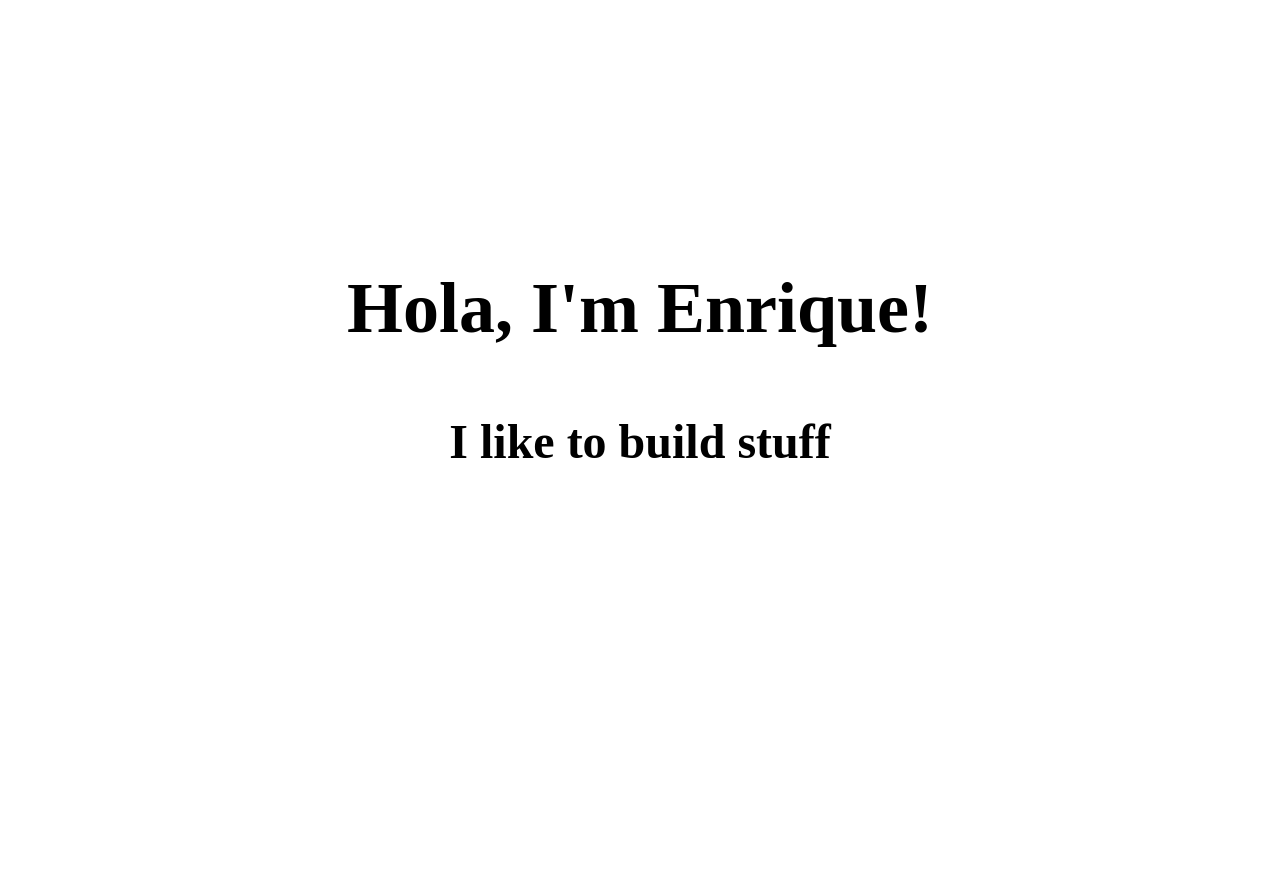
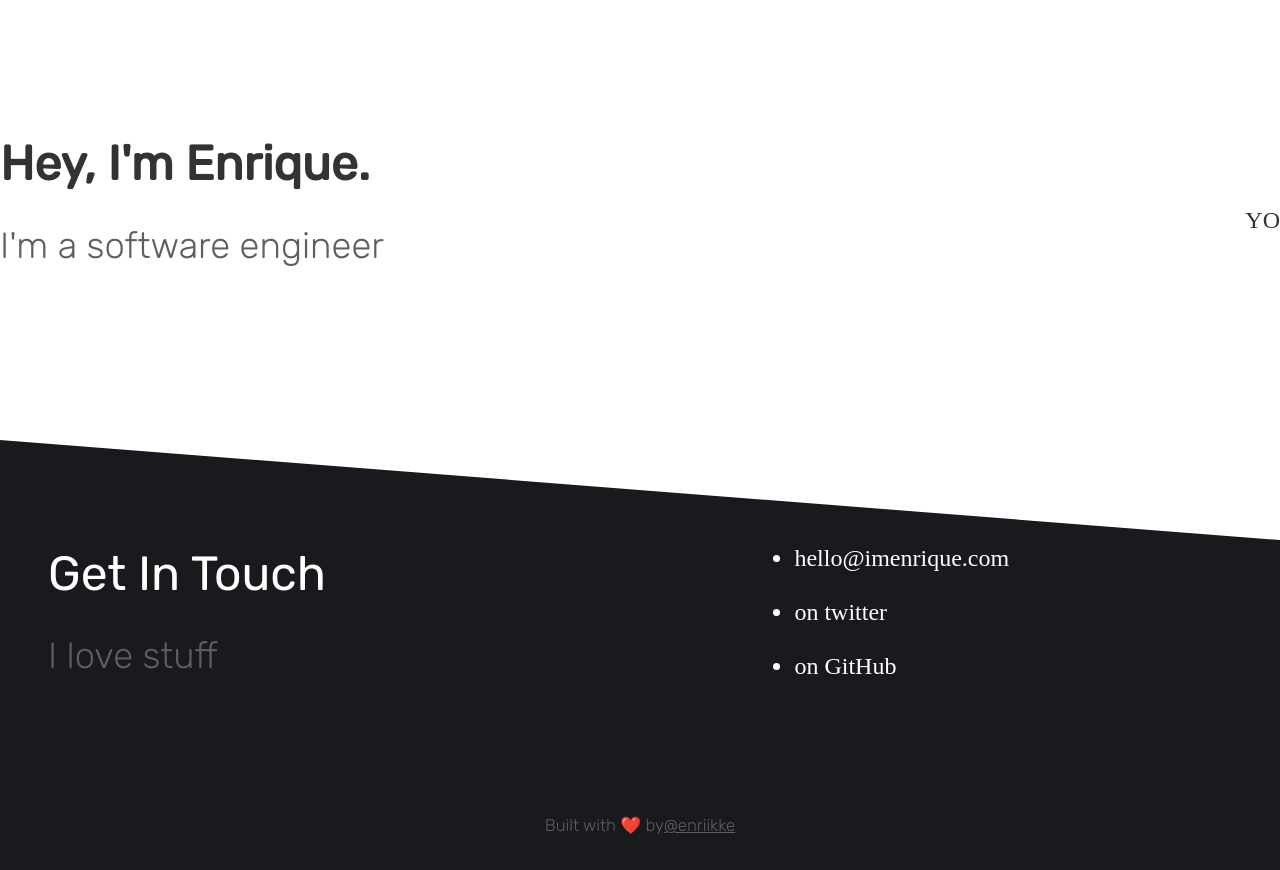
Before and after one commit to enriikke/enriikke.github.io, a Gatsby site: page / in a window 1280 px wide. Before the commit the page ends 800 px from the top, so only its background shows below. Built offline with nearby package versions, Linux system fonts and the light colour scheme; Gatsby itself is replaced by a stand-in of ours.

Commit message:
More visual changes

```diff
--- a/gatsby-config.js
+++ b/gatsby-config.js
@@ -33,5 +33,11 @@ module.exports = {
         icon: `src/images/gatsby-icon.png`, // This path is relative to the root of the site.
       },
     },
+    {
+      resolve: `gatsby-plugin-typography`,
+      options: {
+        pathToConfigModule: `src/utils/typography`,
+      },
+    },
   ],
 }
--- /dev/null
+++ b/src/components/Footer.js
@@ -0,0 +1,105 @@
+import React from "react"
+import styled from 'styled-components';
+
+import { Link } from 'rebass';
+
+const Container = styled.footer`
+  display: flex;
+  flex-direction: column;
+  justify-content: center;
+  align-items: center;
+  min-height: 45vh;
+
+  padding: 0 2em;
+  padding-top: 100px;
+  -webkit-clip-path: polygon(0 0, 100% 100px, 100% 100%, 0 100%);
+  clip-path: polygon(0 0, 100% 100px, 100% 100%, 0 100%);
+  background-color: #101a16;
+  background-color: #191a1d;
+  color: #fff;
+
+  h1 {
+    font-weight: 400;
+  }
+
+  h2 {
+    color: #5e5e5e;
+    font-weight: 300;
+  }
+`;
+
+// const IconLink = styled(Link)`
+//   transition: color 0.5s;
+//   color: ${props => props.theme.colors.primary};
+//
+//   &:hover {
+//     color: ${props => props.theme.colors.primaryLight};
+//   }
+// `;
+
+const IconLink = styled(Link)`
+  transition: color 0.5s;
+  color: #5e5e5e;
+
+  &:hover {
+    color: #fff;
+  }
+`;
+
+const Wrapper = styled.div`
+  display: flex;
+  flex-direction: row;
+  flex-wrap: wrap;
+  justify-content: center;
+  align-items: center;
+  width: 100%;
+  max-width: 1406px;
+`;
+
+const GetInTouch = styled.div`
+  width: 60%;
+`;
+
+const ContactInfo = styled.div`
+  width: 40%;
+`;
+
+const BuiltWithLove = styled.div`
+  margin-top: 4em;
+  color: #5e5e5e;
+  h4 {
+    font-weight: 300;
+    font-size: 0.7em;
+  }
+`;
+
+const Footer = () => (
+  <Container>
+    <Wrapper>
+      <GetInTouch>
+        <h1>Get In Touch</h1>
+        <h2>I love stuff</h2>
+      </GetInTouch>
+
+      <ContactInfo>
+        <ul>
+          <li>hello@imenrique.com</li>
+          <li>on twitter</li>
+          <li>on GitHub</li>
+        </ul>
+      </ContactInfo>
+    </Wrapper>
+
+    <BuiltWithLove>
+      <h4>
+        Built with <span role="img" aria-label="love">❤️</span> by
+
+        <IconLink href="#" target="_blank">
+          @enriikke
+        </IconLink>
+      </h4>
+    </BuiltWithLove>
+  </Container>
+)
+
+export default Footer;
--- a/src/components/layout.js
+++ b/src/components/layout.js
@@ -3,8 +3,9 @@ import PropTypes from 'prop-types'
 import { Helmet } from 'react-helmet';
 import { createGlobalStyle, ThemeProvider } from 'styled-components';
 import { StaticQuery, graphql } from 'gatsby'
+import Footer from './Footer';
 
-const LayoutStyle = createGlobalStyle`
+const GlobalStyle = createGlobalStyle`
 *,
 *::after,
 *::before {
@@ -82,9 +83,12 @@ const Layout = ({ children }) => (
             <link rel="icon" type="image/png" sizes="16x16" href={`https:${profile.favicon16.src}`} />
           </Helmet>
 
-          <LayoutStyle />
+          <GlobalStyle />
           <ThemeProvider theme={{}}>
-            {children}
+            <React.Fragment>
+              {children}
+              <Footer />
+            </React.Fragment>
           </ThemeProvider>
         </React.Fragment>
       );
--- a/src/pages/index.js
+++ b/src/pages/index.js
@@ -3,46 +3,73 @@ import styled from 'styled-components';
 import { Heading } from 'rebass';
 import Layout from "../components/Layout"
 
-const SectionContainer = styled.div`
-  min-height: 100vh;
-  min-width: 320px;
-  max-width: 1366px;
+// const SectionContainer = styled.div`
+//   display: flex;
+//   margin: auto;
+//   flex: 0 1 auto;
+//   flex-direction: column;
+//   justify-content: center;
+//   padding: 5em 1em;
+//   scroll-behavior: smooth;
+// `;
+
+
+// const SectionContainer = styled.main`
+//   min-width: 100vw;
+//   width: 100vw;
+//   display: flex;
+//   flex-direction: column;
+//   justify-content: center;
+//   padding: 1em 5em;
+//   scroll-behavior: smooth;
+// `;
+//
+// const MainHeading = styled.h1`
+//   font-size: 7vw;
+//   color: black;
+// `;
+
+
+const SectionContainer = styled.main`
   display: flex;
-  margin: auto;
-  flex: 0 1 auto;
-  flex-direction: column;
-  justify-content: center;
-  padding: 5em 1em;
-  scroll-behavior: smooth;
+  flex-direction: row;
+  justify-content: space-between;
+  align-items: center;
+  min-height: 55vh;
 `;
 
+const Introduction = styled.div``;
 
+const IntroTitle = styled.h1`
+`;
+
+const IntroSubTitle = styled.h2`
+  color: #5e5e5e;
+  font-weight: 300;
+`;
+
+const SpaceInvader = styled.div``;
 
 
 const IndexPage = () => (
   <Layout>
     <SectionContainer>
-      <Heading
-        textAlign="center"
-        as="h1"
-        color="primary"
-        fontSize={[5, 6, 8]}
-        mb={[3, 4, 5]}
-      >
-        Hola, I'm Enrique!
-      </Heading>
+      <Introduction>
+        <IntroTitle>Hey, I'm Enrique.</IntroTitle>
+        <IntroSubTitle>I'm a software engineer</IntroSubTitle>
+      </Introduction>
 
-      <Heading
-        textAlign="center"
-        as="h2"
-        color="primary"
-        fontSize={[4, 5, 6]}
-        mb={[3, 5]}
-      >
-        I like to build stuff
-      </Heading>
+      <SpaceInvader>YO</SpaceInvader>
     </SectionContainer>
   </Layout>
 )
 
 export default IndexPage
+
+
+
+// <p>
+//         <span role="img" aria-label="love">❤️</span>
+//         <span role="img" aria-label="death">💀</span>
+//         <span role="img" aria-label="robots">🤖</span>
+//       </p>
--- /dev/null
+++ b/src/utils/typography.js
@@ -0,0 +1,35 @@
+import Typography from 'typography'
+
+const typography = new Typography({
+  baseFontSize: '24px',
+  baseLineHeight: 1.5,
+  googleFonts: [
+    {
+      name: 'Rubik',
+      styles: ['300', '400'],
+    },
+    {
+      name: 'Ubuntu',
+      styles: ['300', '400'],
+    },
+    {
+      name: 'Roboto',
+      styles: ['300', '400'],
+    },
+    {
+      name: 'Open Sans',
+      styles: ['300', '400'],
+    },
+  ],
+  headerFontFamily: [
+    'Rubik',
+    'Roboto',
+    'Ubuntu',
+    'Helvetica',
+    'Arial',
+    'sans-serif',
+  ],
+  bodyFontFamily: ['Open Sans', 'Georgia', 'sans-serif'],
+})
+
+export default typography
```
Also changed, not shown: package.json (+7 -4 lines), 1 other file.
